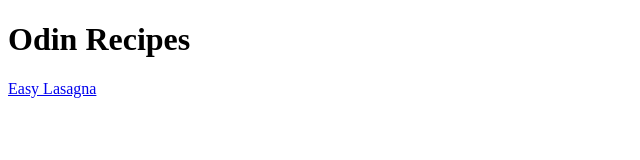
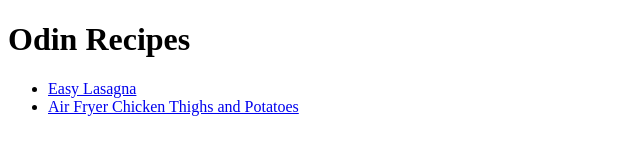
Before and after one commit to zachhh14/odin-recipes, a plain HTML site: page index.html in a window 1280 px wide. Shown: the whole page, without its empty margins (0-640 px from the left). Drawn offline with Linux system fonts and the light colour scheme.

Commit message:
Add ul for recipes

```diff
--- a/index.html
+++ b/index.html
@@ -7,7 +7,11 @@
     <title>Document</title>
 </head>
 <body>
+
     <h1>Odin Recipes</h1>
-    <a href="./recipes/EasyLasagna.html">Easy Lasagna</a>
+    <ul>
+        <li><a href="./recipes/EasyLasagna.html">Easy Lasagna</a></li>
+        <li><a href="./recipes/chickentightsandpotatoes.html">Air Fryer Chicken Thighs and Potatoes</a></li>
+    </ul>
 </body>
 </html>
```
